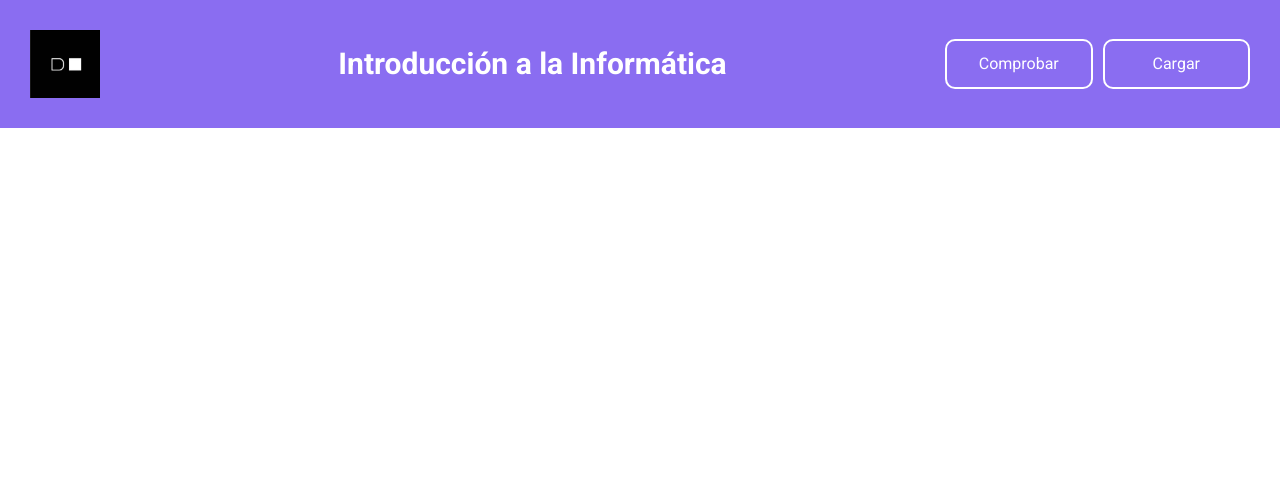
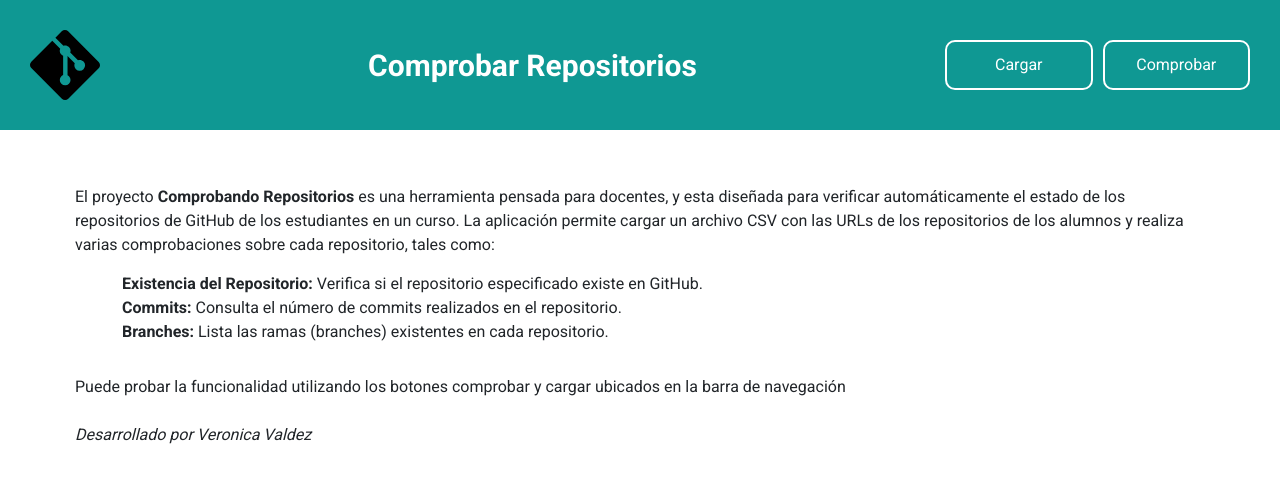
Before and after one commit to veronicajujuy/check-correccion-front, a React (Vite) app: page / in a window 1280 px wide. Shown: the top 482 px of the page. Built offline with nearby package versions, Linux system fonts and the light colour scheme.

Commit message:
modificando repositorio

```diff
--- a/src/App.jsx
+++ b/src/App.jsx
@@ -1,27 +1,34 @@
-import { Link, Route, Routes } from "react-router-dom"
-import ImportCSV from "./components/ImportCSV"
-import Repos from "./components/Repos"
-import logo from "./assets/logo.png"
-import "./styles.css"
+import { Link, Route, Routes } from "react-router-dom";
+import ImportCSV from "./components/ImportCSV";
+import Repos from "./components/Repos";
+import logo from "./assets/logogit.svg";
+import "./styles.css";
+import Index from "./components/Index";
 
 function App() {
-
   return (
     <>
       <header className="header">
-        <img src={logo} alt="logoDH" className="logo"/>
-        <div className="titulo2">Introducción a la Informática</div>
+        <Link to="/">
+          <img src={logo} alt="logoDH" className="logo" />
+        </Link>
+        <div className="titulo2">Comprobar Repositorios</div>
         <div className="links">
-        <Link className="titulo1 link" to="/mostrardatos">Comprobar</Link>
-        <Link className="titulo1 link" to="/importardatos">Cargar</Link>
+          <Link className="titulo1 link" to="/importardatos">
+            Cargar
+          </Link>
+          <Link className="titulo1 link" to="/mostrardatos">
+            Comprobar
+          </Link>
         </div>
       </header>
       <Routes>
-        <Route path='/mostrardatos' element={<Repos/>}/>
-        <Route path='/importardatos' element={<ImportCSV/>}/>
+        <Route path="/" element={<Index />} />
+        <Route path="/mostrardatos" element={<Repos />} />
+        <Route path="/importardatos" element={<ImportCSV />} />
       </Routes>
     </>
-  )
+  );
 }
 
-export default App
+export default App;
--- a/src/components/ImportCSV.jsx
+++ b/src/components/ImportCSV.jsx
@@ -1,41 +1,58 @@
 import Papa from "papaparse";
-import {  useState } from "react";
+import { useState } from "react";
 import Axios from "axios";
-import {PORT, HTTP} from "./../assets/config.js"
+import { PORT, HTTP } from "./../assets/config.js";
 
+const ImportCSV = () => {
+  const [datos, setDatos] = useState([]);
+  const [success, setSuccess] = useState(false);
 
-const ImportCSV = ()  =>{
-    const [datos, setDatos] = useState([])
-    const [success, setSuccess] = useState(false)
-
-    const envioDatos = async datos => {
-        await Axios.post(`http://${HTTP}:${PORT}/envioDatos`, {
-        datos
-       },{
+  const envioDatos = async (datos) => {
+    await Axios.post(
+      `http://${HTTP}:${PORT}/envioDatos`,
+      {
+        datos,
+      },
+      {
         headers: {
           "Content-type": "Application/json",
-        }}).then(res => {console.log(res)
-            setSuccess(true)})
-       .catch(error => console.log(error))
+        },
       }
+    )
+      .then((res) => {
+        setSuccess(true);
+      })
+      .catch((error) => console.log(error));
+  };
 
-
-    const funcionParse = (files) =>{
+  const funcionParse = (files) => {
     Papa.parse(files, {
-            complete: function(results) {
-              console.log("Finished:", results.data);
-              setDatos(results.data)
-            }}
-          )
-    }
+      complete: function (results) {
+        setDatos(results.data);
+      },
+    });
+  };
   const handleClick = () => {
-        let datosConversion = datos.map(item => item[0])
-        envioDatos(datosConversion)
-    }
-
+    let datosConversion = datos.map((item) => item[0]);
+    envioDatos(datosConversion);
+  };
 
   return (
     <div className="container">
+      <div className="descripcion">
+        En esta pestaña debe cargar el archivo .csv, con el listado de
+        repositorios:
+        <div className="listado-funcionalidades">
+          Ejemplo:
+          <ol>
+            <li>https://github.com/usuario1/repo1</li>
+            <li>https://github.com/usuario2/repo2 </li>
+            <li>https://github.com/usuario2/repo3</li>
+          </ol>
+        </div>
+        Luego debe presionar el boton enviar para que se carguen los
+        repositorios
+      </div>
       <input
         className="button2"
         type="file"
@@ -45,7 +62,7 @@ const ImportCSV = ()  =>{
           console.log(files);
           if (files) {
             console.log(files[0]);
-            funcionParse(files[0])
+            funcionParse(files[0]);
           }
         }}
       />
@@ -57,25 +74,39 @@ const ImportCSV = ()  =>{
           </tr>
         </thead>
         <tbody>
-         {datos && datos.map((items,i) => {return(
+          {datos &&
+            datos.map((items, i) => {
+              return (
                 <tr key={i}>
-            <td>{i+1}</td>
+                  <td>{i + 1}</td>
                   <td>{items}</td>
                 </tr>
-        )})}
+              );
+            })}
         </tbody>
       </table>
       <div className="button-check">
         <button onClick={handleClick} className="button">
           Enviar
         </button>
-        {success?<div className="alert alert-success alert-dismissible fade show" role="alert">
+        {success ? (
+          <div
+            className="alert alert-success alert-dismissible fade show"
+            role="alert"
+          >
             <strong>Datos Cargados!</strong>
-            <button type="button" className="btn-close" data-bs-dismiss="alert" aria-label="Close" onClick={() =>setSuccess(false)}></button>
-            </div>:null}
+            <button
+              type="button"
+              className="btn-close"
+              data-bs-dismiss="alert"
+              aria-label="Close"
+              onClick={() => setSuccess(false)}
+            ></button>
+          </div>
+        ) : null}
       </div>
     </div>
   );
-}
+};
 
-export default ImportCSV
+export default ImportCSV;
--- /dev/null
+++ b/src/components/Index.jsx
@@ -0,0 +1,38 @@
+const Index = () => {
+  return (
+    <div className="descripcion">
+      El proyecto <strong>Comprobando Repositorios</strong> es una herramienta
+      pensada para docentes, y esta diseñada para verificar automáticamente el
+      estado de los repositorios de GitHub de los estudiantes en un curso. La
+      aplicación permite cargar un archivo CSV con las URLs de los repositorios
+      de los alumnos y realiza varias comprobaciones sobre cada repositorio,
+      tales como:
+      <div className="listado-funcionalidades">
+        <ol>
+          <li>
+            <strong>Existencia del Repositorio:</strong> Verifica si el
+            repositorio especificado existe en GitHub.
+          </li>
+          <li>
+            <strong>Commits:</strong> Consulta el número de commits realizados
+            en el repositorio.
+          </li>
+          <li>
+            <strong>Branches:</strong> Lista las ramas (branches) existentes en
+            cada repositorio.
+          </li>
+        </ol>
+      </div>
+      <div>
+        Puede probar la funcionalidad utilizando los botones comprobar y cargar
+        ubicados en la barra de navegación
+      </div>
+      <br />
+      <div>
+        <i>Desarrollado por Veronica Valdez </i>
+      </div>
+    </div>
+  );
+};
+
+export default Index;
--- a/src/components/Repos.jsx
+++ b/src/components/Repos.jsx
@@ -10,7 +10,6 @@ const Repos = () => {
 
   useEffect(() => {
     axios.get(`http://${HTTP}:${PORT}/existenRepos`).then((res) => {
-      console.log(res.data);
       setRepos(res.data);
     });
   }, [mostrar]);
@@ -28,13 +27,24 @@ const Repos = () => {
         }
       )
       .then((res) => {
-        console.log(res.data);
         setMostrar(!mostrar);
       });
   };
 
   return (
     <div className="container">
+      <div className="descripcion">
+        <p>
+          En esta pestaña verá los usuarios de los repositorios, los
+          repositorios, si existen o no, la cantidad de commits y las branches
+          que existen en el mismo{" "}
+        </p>
+        <p>
+          En el botón descarga puede descargar el archivo .csv para utilizarlo
+          como desee
+        </p>
+        <p>Limpiar es para cargar otra tanda de repositorios</p>
+      </div>
       <table className="table table-striped table-sm vertical-align: middle tabla">
         <thead className="tabla-encabezado">
           <tr>
@@ -44,7 +54,6 @@ const Repos = () => {
             <th>Existe?</th>
             <th>Commits</th>
             <th>Branches</th>
-            <th>Archivos</th>
           </tr>
         </thead>
         <tbody>
@@ -79,11 +88,6 @@ const Repos = () => {
                     item.archivos.map((archivo, index) => (
                       <div key={index}>
                         <strong>Rama:</strong> {archivo.rama}
-                        <br />
-                        <strong>Archivos:</strong>{" "}
-                        {archivo.archivos.map((file, idx) => (
-                          <span key={idx}>{file + " - "}</span>
-                        ))}
                       </div>
                     ))}
                 </td>
--- a/src/styles.css
+++ b/src/styles.css
@@ -2,11 +2,11 @@
   margin: 0;
   padding: 0;
   box-sizing: border-box;
-    font-family: 'Roboto', sans-serif;
+  font-family: "Roboto", sans-serif;
 }
 
 .header {
-    background-color: #8a6df1;
+  background-color: #0f9893;
   display: flex;
   flex-direction: row;
   justify-content: space-between;
@@ -32,30 +32,30 @@
 
 .button {
   background-color: #000000;
-    background-position: center!important;
-    border:none;
+  background-position: center !important;
+  border: none;
   border-radius: 10px;
   width: 201px;
   height: 50px;
   color: #ffffff;
-    font-family: 'Roboto', sans-serif;
+  font-family: "Roboto", sans-serif;
   font-size: 17px;
   font-weight: 700;
-    margin: 50px
+  margin: 50px;
 }
 
 .button2 {
   background-color: #000000;
-    background-position: center!important;
-    border:none;
+  background-position: center !important;
+  border: none;
   border-radius: 10px;
   width: 301px;
   height: 50px;
   color: #ffffff;
-    font-family: 'Roboto', sans-serif;
+  font-family: "Roboto", sans-serif;
   font-size: 17px;
   font-weight: 700;
-    margin: 50px
+  margin: 50px;
 }
 /* .tabla {
     display: flex;
@@ -73,14 +73,14 @@
   width: 25%;
   align-content: center;
   justify-content: space-around;
-    gap: 10px
+  gap: 10px;
 }
 .link {
   text-decoration: none;
-    color:#fff;
+  color: #fff;
   width: 200px;
   height: 50px;
-    border:2px solid #fff;
+  border: 2px solid #fff;
   border-radius: 10px;
   display: flex;
   justify-content: center;
@@ -90,18 +90,18 @@
 .badge-pers {
   width: 35px;
   height: 25px;
-    font-family: 'Roboto', sans-serif;
+  font-family: "Roboto", sans-serif;
   font-size: 10px;
   font-weight: 400;
-    display: flex!important;
+  display: flex !important;
   align-items: center;
   justify-content: center;
 }
 
-.badge-existe{
+.badge-existe {
   background-color: #0c8b25;
 }
-.badge-noexiste{
+.badge-noexiste {
   background-color: #8b0c1f;
 }
 
@@ -123,9 +123,23 @@
   align-items: center;
 }
 
-.alert{
+.alert {
   align-self: center;
   margin: 0 auto !important;
   padding-top: 14px !important;
   padding-bottom: 14px !important;
 }
+
+.descripcion {
+  padding: 25px 35px;
+  max-width: 1200px;
+  margin: 0 auto;
+}
+
+.listado-funcionalidades {
+  padding: 15px;
+}
+
+.listado-funcionalidades > ol > li {
+  list-style: none;
+}
```
Also changed, not shown: src/assets/logo.png (deleted), src/assets/logogit.svg (added). Lines whose indentation alone changed are shown as unchanged.
